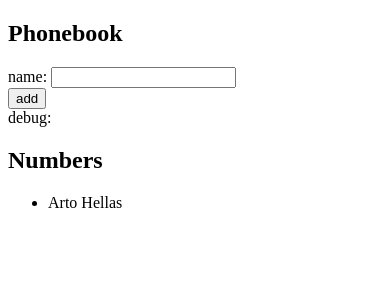
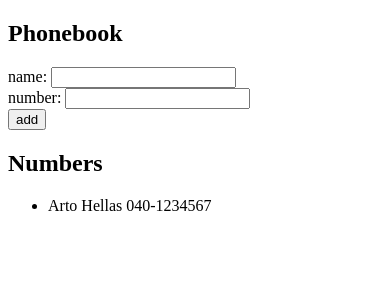
Before and after one commit to OctakoPy/fullstackopen-submission-repo, a React (Vite) app in the folder part2/phonebook/: page / in a window 390 px wide. Shown: the top 300 px of the page. Built offline with nearby package versions, Linux system fonts and the light colour scheme.

Commit message:
2.8: The Phonebook Step 3
added validation to ensure both name and phone number are provided

```diff
--- a/part2/phonebook/src/App.jsx
+++ b/part2/phonebook/src/App.jsx
@@ -1,28 +1,42 @@
 import { useState } from 'react';
 
 const App = () => {
-  const [persons, setPersons] = useState([{ name: 'Arto Hellas' }]);
+  const [persons, setPersons] = useState([{ name: 'Arto Hellas', number: '040-1234567' }]);
   const [newName, setNewName] = useState('');
+  const [newNumber, setNewNumber] = useState('');
 
-  // Handle input change
+  // Handle name input change
   const handleNameChange = (event) => {
     setNewName(event.target.value);
+  };
+
+  // Handle number input change
+  const handleNumberChange = (event) => {
+    setNewNumber(event.target.value);
   };
 
   // Handle form submission
   const addPerson = (event) => {
     event.preventDefault(); // Prevent page refresh
 
+    // Validation: Check if both fields have input
+    if (!newName.trim() || !newNumber.trim()) {
+      alert("Both name and number must be filled!");
+      return;
+    }
+
     // Check if the name already exists
     if (persons.some((person) => person.name === newName)) {
-      alert(`${newName} is already added to phonebook`); // Alert if name exists
-    } else {
-      // Add the new person to the phonebook
-      setPersons([...persons, { name: newName }]);
+      alert(`${newName} is already added to phonebook`);
+      return;
     }
 
-    // Reset the input field
+    // Add the new person with their number
+    setPersons([...persons, { name: newName, number: newNumber }]);
+
+    // Reset the input fields
     setNewName('');
+    setNewNumber('');
   };
 
   return (
@@ -33,17 +47,17 @@
           name: <input value={newName} onChange={handleNameChange} />
         </div>
         <div>
+          number: <input value={newNumber} onChange={handleNumberChange} />
+        </div>
+        <div>
           <button type="submit">add</button>
         </div>
       </form>
 
-      {/* Debugging: Show the newName value */}
-      <div>debug: {newName}</div>
-
       <h2>Numbers</h2>
       <ul>
         {persons.map((person, index) => (
-          <li key={index}>{person.name}</li>
+          <li key={index}>{person.name} {person.number}</li>
         ))}
       </ul>
     </div>
```
